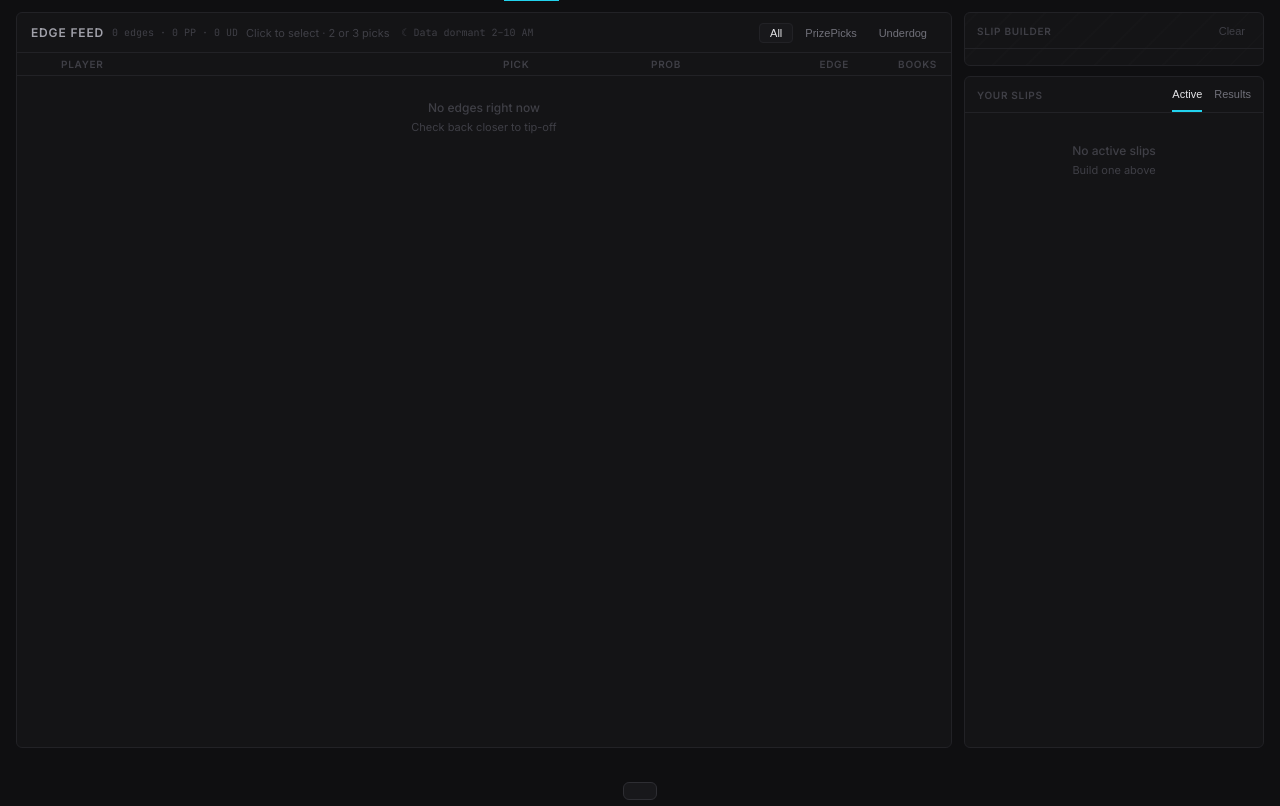
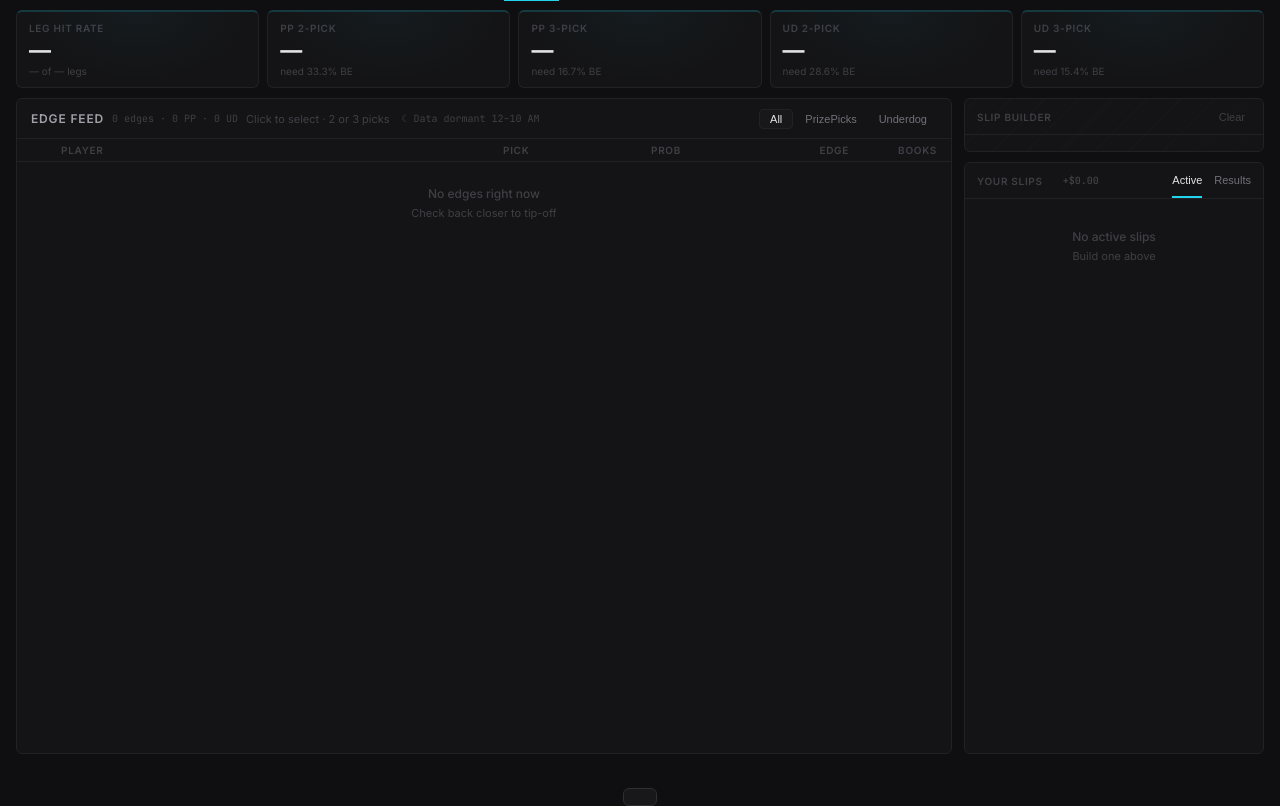
Before and after one commit to jblooey/propilot, a Flask app: page / in a window 1280 px wide. Shown: the part 40-846 px from the top of the page. Run offline with Flask 3, Linux system fonts and the light colour scheme; the visitor is signed in with stand-in values (Sample User, id 1); data that the repository does not hold is empty.

Commit message:
Add per-user stats strip to Your Bets page
- 5 stat cards: Leg Hit Rate, PP 2/3-pick, UD 2/3-pick rates
- Hit rate + total P&L inline in Your Slips header
- API returns full breakdown: leg rate, platform/type rates
- Fix unused flash import, extend dormant notice to midnight

Co-Authored-By: Claude Sonnet 4.6 <noreply@anthropic.com>

```diff
--- a/app.py
+++ b/app.py
@@ -1,4 +1,4 @@
-from flask import Flask, jsonify, render_template, request, redirect, url_for, flash
+from flask import Flask, jsonify, render_template, request, redirect, url_for
 from flask_login import LoginManager, UserMixin, login_user, logout_user, login_required, current_user
 from werkzeug.security import check_password_hash
 from bet_tracker import load_bets
@@ -370,12 +370,40 @@ def api_your_slips():
     hits     = [s for s in settled if s["result"] in ("hit", "hit-2", "hit-3")]
     hit_rate = round(len(hits) / total * 100, 1) if total > 0 else 0
 
+    def _slip_rate(lst):
+        t = len([s for s in lst if s["result"] != "refund"])
+        h = len([s for s in lst if s["result"] in ("hit", "hit-2", "hit-3")])
+        return round(h / t * 100, 1) if t > 0 else 0
+
+    pp_settled = [s for s in settled if s["platform"] == "PP"]
+    ud_settled = [s for s in settled if s["platform"] == "UD"]
+    pp_2_rate  = _slip_rate([s for s in pp_settled if s["type"] == "2-pick"])
+    pp_3_rate  = _slip_rate([s for s in pp_settled if s["type"] == "3-pick"])
+    ud_2_rate  = _slip_rate([s for s in ud_settled if s["type"] == "2-pick"])
+    ud_3_rate  = _slip_rate([s for s in ud_settled if s["type"] == "3-pick"])
+
+    # Individual leg hit rate
+    all_leg_results = []
+    for s in settled:
+        if s.get("leg_results"):
+            all_leg_results.extend([r for r in s["leg_results"] if r and r != "void"])
+    ind_hits  = sum(1 for r in all_leg_results if r == "hit")
+    ind_total = len(all_leg_results)
+    ind_rate  = round(ind_hits / ind_total * 100, 1) if ind_total > 0 else 0
+
     return jsonify({
-        "active":        active,
-        "settled":       settled[::-1],
-        "total":         total,
-        "hit_rate":      hit_rate,
-        "total_profit":  total_profit,
+        "active":               active,
+        "settled":              settled[::-1],
+        "total":                total,
+        "hit_rate":             hit_rate,
+        "total_profit":         total_profit,
+        "pp_2_rate":            pp_2_rate,
+        "pp_3_rate":            pp_3_rate,
+        "ud_2_rate":            ud_2_rate,
+        "ud_3_rate":            ud_3_rate,
+        "individual_hit_rate":  ind_rate,
+        "individual_hits":      ind_hits,
+        "individual_total":     ind_total,
     })
 
 
--- a/templates/index.html
+++ b/templates/index.html
@@ -110,10 +110,37 @@ body {
 .refresh-badge.stale { color: var(--amber); border-color: rgba(245,158,11,0.4); }
 
 /* ── Layout ── */
+/* ── Your Bets stats strip ── */
+.your-stats-strip {
+  display: grid;
+  grid-template-columns: repeat(5, 1fr);
+  gap: 8px;
+  padding: 10px 16px 0;
+}
+.ysc {
+  background: var(--surface);
+  border: 1px solid var(--border);
+  border-top: 2px solid rgba(34,211,238,0.20);
+  border-radius: var(--r);
+  padding: 10px 12px;
+  position: relative; overflow: hidden;
+}
+.ysc::before {
+  content: ''; position: absolute; inset: 0;
+  background: radial-gradient(ellipse at 50% 0%, rgba(34,211,238,0.04) 0%, transparent 65%);
+  pointer-events: none;
+}
+.ysc-label { font-size: 10px; font-weight: 600; text-transform: uppercase; letter-spacing: 0.07em; color: var(--text-4); margin-bottom: 5px; }
+.ysc-value { font-size: 22px; font-weight: 700; color: var(--text-1); letter-spacing: -0.03em; line-height: 1; }
+.ysc-value.g { color: var(--green); }
+.ysc-value.r { color: var(--red); }
+.ysc-value.a { color: var(--amber); }
+.ysc-sub { font-size: 10px; color: var(--text-4); margin-top: 4px; }
+
 .layout {
   display: flex;
-  height: calc(100vh - 40px);
-  padding: 12px 16px;
+  height: calc(100vh - 40px - 82px);
+  padding: 10px 16px 12px;
   gap: 12px;
 }
 
@@ -739,6 +766,35 @@ body {
   </div>
 </div>
 
+<!-- Stats strip -->
+<div class="your-stats-strip">
+  <div class="ysc">
+    <div class="ysc-label">Leg Hit Rate</div>
+    <div class="ysc-value" id="ysIndRate">—</div>
+    <div class="ysc-sub" id="ysIndRecord">— of — legs</div>
+  </div>
+  <div class="ysc">
+    <div class="ysc-label">PP 2-Pick</div>
+    <div class="ysc-value" id="ysPP2">—</div>
+    <div class="ysc-sub">need 33.3% BE</div>
+  </div>
+  <div class="ysc">
+    <div class="ysc-label">PP 3-Pick</div>
+    <div class="ysc-value" id="ysPP3">—</div>
+    <div class="ysc-sub">need 16.7% BE</div>
+  </div>
+  <div class="ysc">
+    <div class="ysc-label">UD 2-Pick</div>
+    <div class="ysc-value" id="ysUD2">—</div>
+    <div class="ysc-sub">need 28.6% BE</div>
+  </div>
+  <div class="ysc">
+    <div class="ysc-label">UD 3-Pick</div>
+    <div class="ysc-value" id="ysUD3">—</div>
+    <div class="ysc-sub">need 15.4% BE</div>
+  </div>
+</div>
+
 <div class="layout">
 
   <!-- ── Edge feed ── -->
@@ -748,7 +804,7 @@ body {
         <div class="feed-title">Edge Feed</div>
         <span class="feed-count" id="edgeCount">0 edges</span>
         <span class="feed-hint">Click to select · 2 or 3 picks</span>
-        <span class="downtime-notice" id="downtimeNotice" style="display:none">&#9790; Data dormant 2–10 AM</span>
+        <span class="downtime-notice" id="downtimeNotice" style="display:none">&#9790; Data dormant 12–10 AM</span>
       </div>
       <div class="filter-tabs">
         <button class="ftab on" id="fAll" onclick="setFilter('all')">All</button>
@@ -817,7 +873,11 @@ body {
     <!-- Your Slips -->
     <div class="slips-card">
       <div class="slips-header">
-        <div class="slips-title">Your Slips</div>
+        <div style="display:flex;align-items:center;gap:10px;">
+          <div class="slips-title">Your Slips</div>
+          <span id="ysHitRate" style="font-size:10px;font-weight:600;color:var(--text-4);font-family:'JetBrains Mono',monospace;"></span>
+          <span id="ysPnl"     style="font-size:10px;font-weight:600;font-family:'JetBrains Mono',monospace;"></span>
+        </div>
         <div class="slips-tabs">
           <button class="stab on" id="stActive"  onclick="setSlipTab('active')">Active</button>
           <button class="stab"    id="stResults" onclick="setSlipTab('results')">Results</button>
@@ -1230,6 +1290,35 @@ async function fetchYourSlips() {
   try {
     const d = await (await fetch('/api/your-slips')).json();
     yourSlips = { active: d.active || [], settled: d.settled || [] };
+
+    // Stats strip
+    const setYsc = (id, val, be) => {
+      const el = document.getElementById(id);
+      if (!el) return;
+      el.textContent = val > 0 ? `${val}%` : '—';
+      el.className   = `ysc-value ${val >= be ? 'g' : val > 0 ? 'a' : ''}`;
+    };
+    const indEl = document.getElementById('ysIndRate');
+    const ir    = d.individual_hit_rate || 0;
+    indEl.textContent = ir > 0 ? `${ir}%` : '—';
+    indEl.className   = `ysc-value ${ir >= 55 ? 'g' : ir > 0 ? 'a' : ''}`;
+    document.getElementById('ysIndRecord').textContent =
+      d.individual_total > 0 ? `${d.individual_hits} of ${d.individual_total} legs` : '— of — legs';
+    setYsc('ysPP2', d.pp_2_rate, 33.3);
+    setYsc('ysPP3', d.pp_3_rate, 16.7);
+    setYsc('ysUD2', d.ud_2_rate, 28.6);
+    setYsc('ysUD3', d.ud_3_rate, 15.4);
+
+    // Slip header — hit rate + P&L
+    const hrEl = document.getElementById('ysHitRate');
+    if (hrEl) hrEl.textContent = d.total > 0 ? `${d.hit_rate}% (${d.total})` : '';
+    const pnlEl = document.getElementById('ysPnl');
+    if (pnlEl && d.total_profit != null) {
+      const p = d.total_profit;
+      pnlEl.textContent = p >= 0 ? `+$${p.toFixed(2)}` : `-$${Math.abs(p).toFixed(2)}`;
+      pnlEl.style.color = p > 0 ? 'var(--green)' : p < 0 ? 'var(--red)' : 'var(--text-4)';
+    }
+
     renderSlips();
   } catch {}
 }
```
